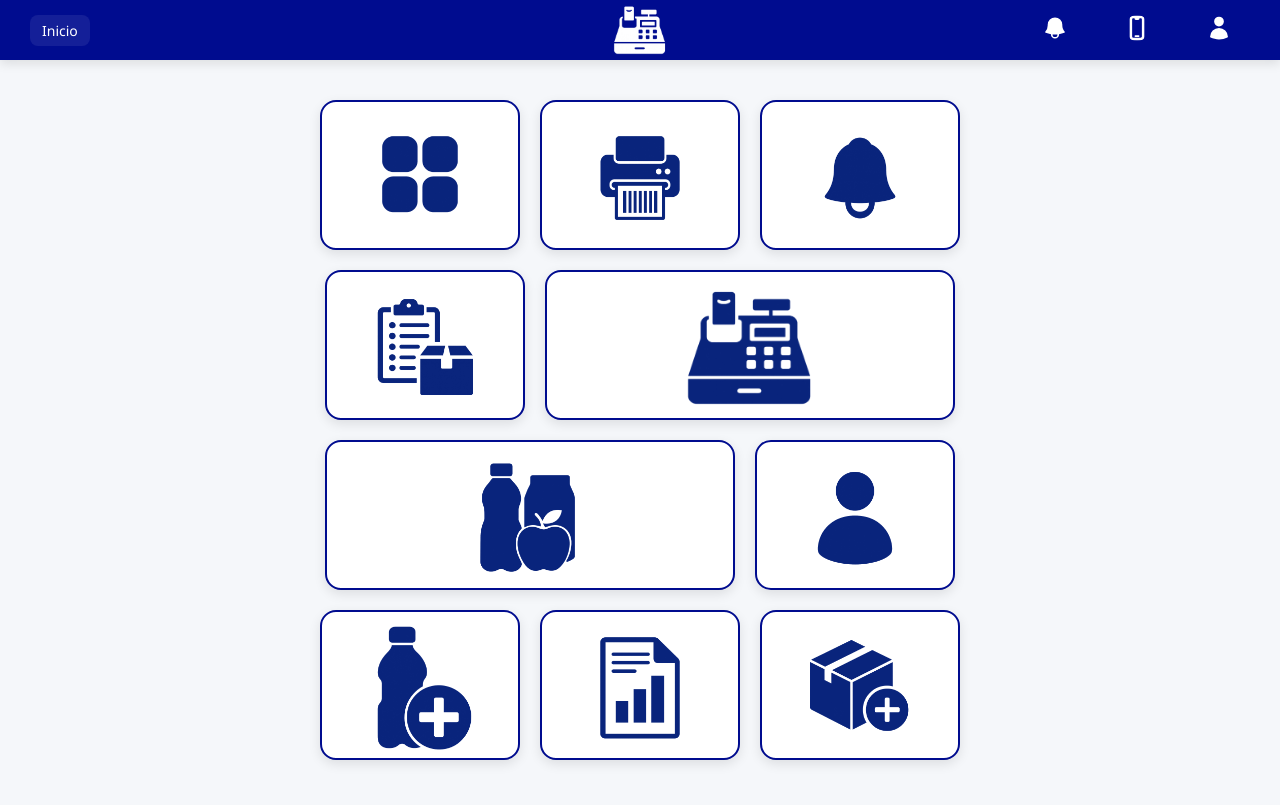
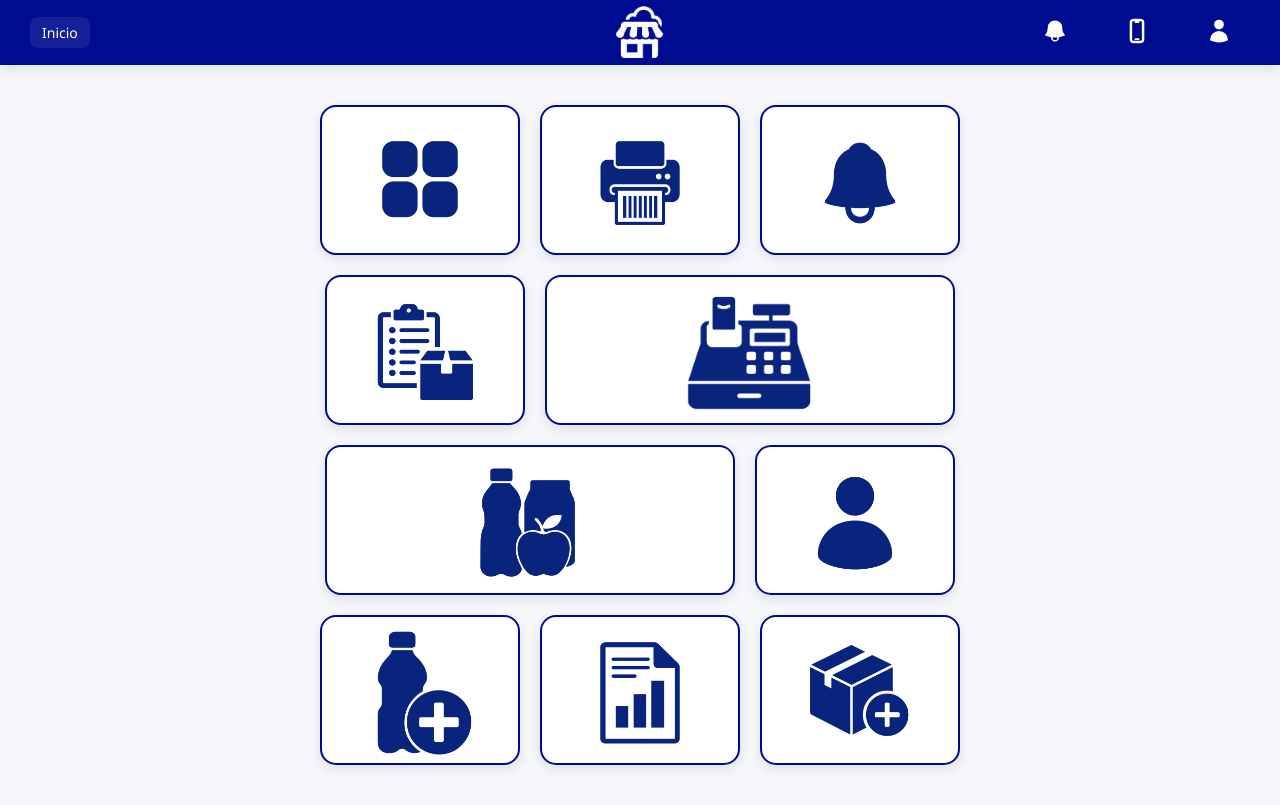
Before and after one commit to jjcm296/PDVMWeb, a React (Create React App) app in the folder frontend/: page / in a window 1280 px wide. Built offline with nearby package versions, Linux system fonts and the light colour scheme.

Commit message:
feat: se actualizó el diseño del logo de VenCloud con nuevo ícono y tipografía mejorada

```diff
--- a/frontend/src/componenst/BarraNavegacion/BarraNavegacion.css
+++ b/frontend/src/componenst/BarraNavegacion/BarraNavegacion.css
@@ -4,7 +4,7 @@
     align-items: center;
     background-color: #000C8F;
     padding: 0 30px;
-    height: 60px;
+    height: 65px;
     box-shadow: 0 4px 10px rgba(0, 0, 0, 0.1);
     position: sticky;
     top: 0;
@@ -28,7 +28,7 @@
 }
 
 .logo-img {
-    height: 50px;
+    height: 57px;
     object-fit: contain;
     cursor: pointer;
     filter: brightness(0) invert(1);
--- a/frontend/src/componenst/BarraNavegacion/BarraNavegacion.jsx
+++ b/frontend/src/componenst/BarraNavegacion/BarraNavegacion.jsx
@@ -70,7 +70,7 @@ const BarraNavegacion = () => {
 
             <div className="menu logo-centro" onClick={() => navigate("/")}>
                 <img
-                    src="/logo/LogoB.png"
+                    src="/logo/Logo_sin_letras.png"
                     className="logo-img"
                 />
             </div>
```
Also changed, not shown: frontend/public/logo/Logo.png (added), frontend/public/logo/Logo_sin_letras.png (added).
